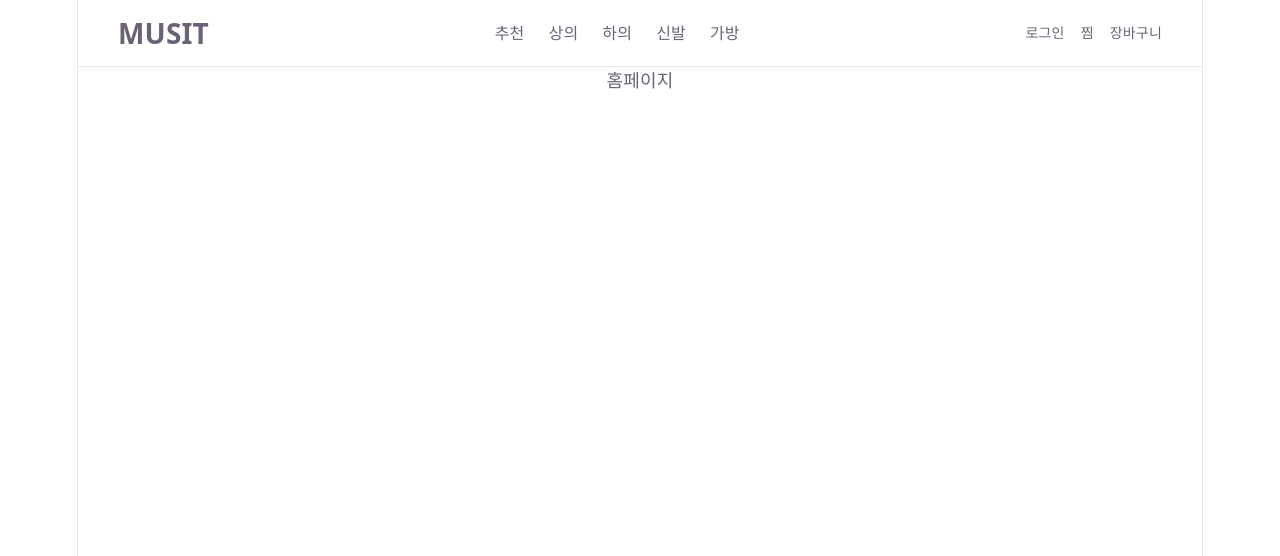
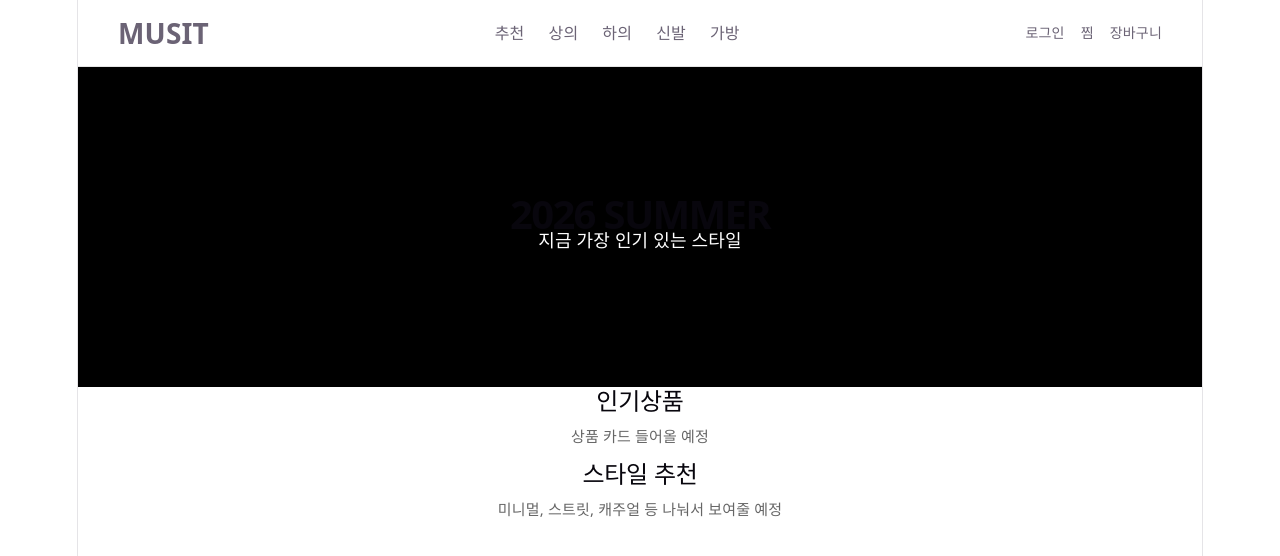
Before and after one commit to sxoxy1/musinsa-clone, a React (Vite) app: page / in a window 1280 px wide. Shown: the top 556 px of the page. Built offline with nearby package versions, Linux system fonts and the light colour scheme.

Commit message:
홈 화면 기본 구조 및 배너 추가

```diff
--- a/src/pages/Home.jsx
+++ b/src/pages/Home.jsx
@@ -1,7 +1,49 @@
-//Home = 메인 화면 역할
+//Home = 메인 화면
 function Home(){
-    return <div>홈페이지</div>;
+    return (
+        <div>
+            {/* 메인 배너 */}
+            <div style={styles.banner}>
+                <h1 style={styles.title}>2026 SUMMER</h1>
+                <p style={styles.subtitle}>지금 가장 인기 있는 스타일</p>
+            </div>
+            {/* 인기 상품 섹션 (상품 카드 들어갈 자리) */}
+            <div style={styles.section}>
+                <h2 style={styles.sectionTitle}>인기상품</h2>
+                <p style={styles.sectionText}>상품 카드 들어올 예정</p>
+            </div>
+            {/* 스타일 추천 섹션 (나중에 필터/추천 기능 들어갈 자리) */}
+            <div style={styles.section}>
+                <h2 style={styles.sectionTitle}>스타일 추천</h2>
+                <p style={styles.sectionText}>미니멀, 스트릿, 캐주얼 등 나눠서 보여줄 예정</p>
+            </div>
+        </div>
+    );
 }
 
-//다른 파일에서 사용할 수 있게 내보냄
+const styles = {
+    banner: {
+        height: "320px",
+        backgroundColor: "#000",
+        color: "#fff",
+        display: "flex", //가로정렬
+        flexDirection: "column", //세로 배피
+        justifyContent: "center", //세로 가운데
+        alignItem: "center", //가로 가운데
+    },
+    title: {
+        fontSize: "40px",
+        fontWeight: "bold",
+        margin: 0,
+    },
+    section: {
+        fontSize: "24px",
+        marginBottom: "10px",
+    },
+    sectionText: {
+        fontSize: "15px",
+        color: "#666",
+    },
+};
+
 export default Home;
```
